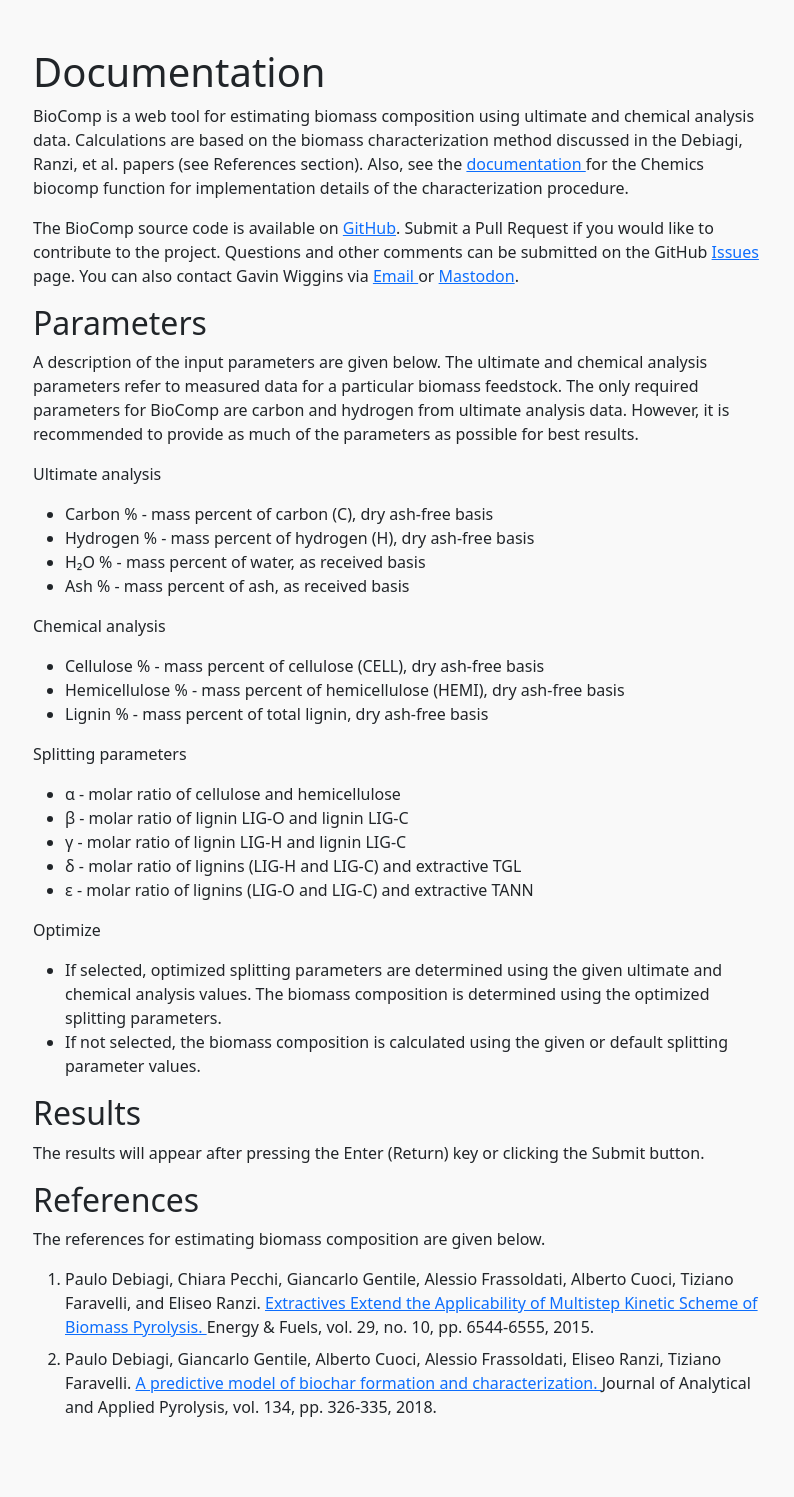
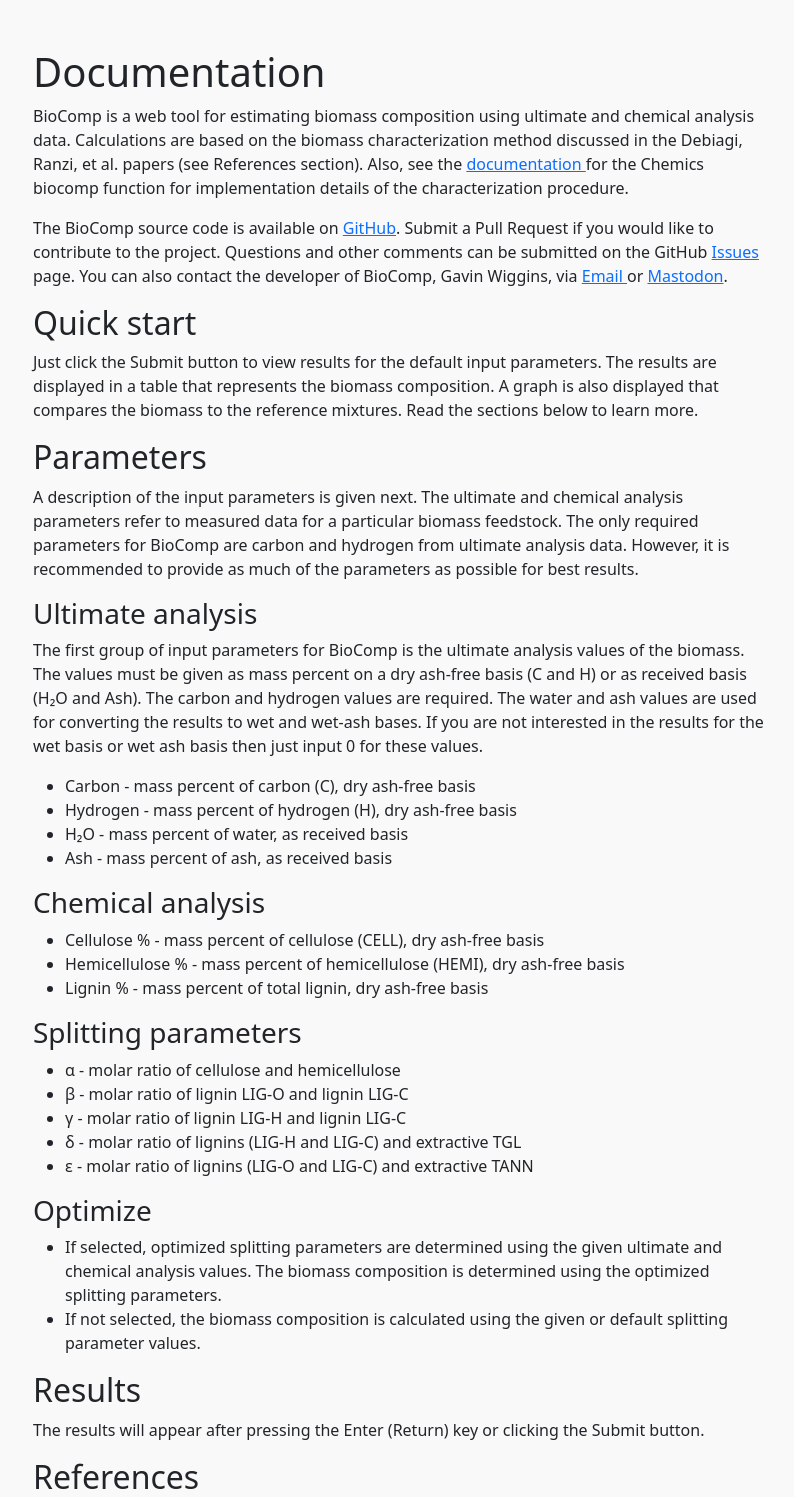
Before and after one commit to wigging/biocomp, a Python web app: template src/biocomp/templates/docs.html in a window 1280 px wide. Shown: the part 57-1554 px from the top of the page, without its empty margins (49-843 px from the left). Run offline with Jinja, Linux system fonts and the light colour scheme; the template is opened without the code that fills it, so the values that code supplies are empty.

Commit message:
Add some docs for input parameters

```diff
--- a/src/biocomp/templates/docs.html
+++ b/src/biocomp/templates/docs.html
@@ -1,6 +1,4 @@
-{% extends "base.html" %}
-
-{% block content %}
+{% extends "base.html" %} {% block content %}
 <nav class="navbar navbar-expand border-bottom mb-5">
   <div class="container">
     <span class="navbar-brand">🌳 BioComp</span>
@@ -32,7 +30,7 @@
         <a href="https://github.com/wigging/biocomp">GitHub</a>. Submit a Pull Request if you would
         like to contribute to the project. Questions and other comments can be submitted on the
         GitHub <a href="https://github.com/wigging/biocomp/issues">Issues</a> page. You can also
-        contact Gavin Wiggins via
+        contact the developer of BioComp, Gavin Wiggins, via
         <a
           href="mailto:mailATgavinwDOTme"
           onclick="this.href = this.href.replace(/AT/, '&#64;').replace(/DOT/, '&#46;')">
@@ -41,25 +39,42 @@
         or <a href="https://fosstodon.org/@wigging">Mastodon</a>.
       </p>
 
+      <h2>Quick start</h2>
+
+      <p>
+        Just click the Submit button to view results for the default input parameters. The results
+        are displayed in a table that represents the biomass composition. A graph is also displayed
+        that compares the biomass to the reference mixtures. Read the sections below to learn more.
+      </p>
+
       <h2>Parameters</h2>
 
       <p>
-        A description of the input parameters are given below. The ultimate and chemical analysis
+        A description of the input parameters is given next. The ultimate and chemical analysis
         parameters refer to measured data for a particular biomass feedstock. The only required
         parameters for BioComp are carbon and hydrogen from ultimate analysis data. However, it is
         recommended to provide as much of the parameters as possible for best results.
       </p>
 
-      <p>Ultimate analysis</p>
+      <h3>Ultimate analysis</h3>
+
+      <p>
+        The first group of input parameters for BioComp is the ultimate analysis values of the
+        biomass. The values must be given as mass percent on a dry ash-free basis (C and H) or as
+        received basis (H₂O and Ash). The carbon and hydrogen values are required. The water and ash
+        values are used for converting the results to wet and wet-ash bases. If you are not
+        interested in the results for the wet basis or wet ash basis then just input 0 for these
+        values.
+      </p>
 
       <ul>
-        <li>Carbon % - mass percent of carbon (C), dry ash-free basis</li>
-        <li>Hydrogen % - mass percent of hydrogen (H), dry ash-free basis</li>
-        <li>H₂O % - mass percent of water, as received basis</li>
-        <li>Ash % - mass percent of ash, as received basis</li>
+        <li>Carbon - mass percent of carbon (C), dry ash-free basis</li>
+        <li>Hydrogen - mass percent of hydrogen (H), dry ash-free basis</li>
+        <li>H₂O - mass percent of water, as received basis</li>
+        <li>Ash - mass percent of ash, as received basis</li>
       </ul>
 
-      <p>Chemical analysis</p>
+      <h3>Chemical analysis</h3>
 
       <ul>
         <li>Cellulose % - mass percent of cellulose (CELL), dry ash-free basis</li>
@@ -67,7 +82,7 @@
         <li>Lignin % - mass percent of total lignin, dry ash-free basis</li>
       </ul>
 
-      <p>Splitting parameters</p>
+      <h3>Splitting parameters</h3>
 
       <ul>
         <li>α - molar ratio of cellulose and hemicellulose</li>
@@ -77,7 +92,7 @@
         <li>ε - molar ratio of lignins (LIG-O and LIG-C) and extractive TANN</li>
       </ul>
 
-      <p>Optimize</p>
+      <h3>Optimize</h3>
 
       <ul>
         <li>
```
